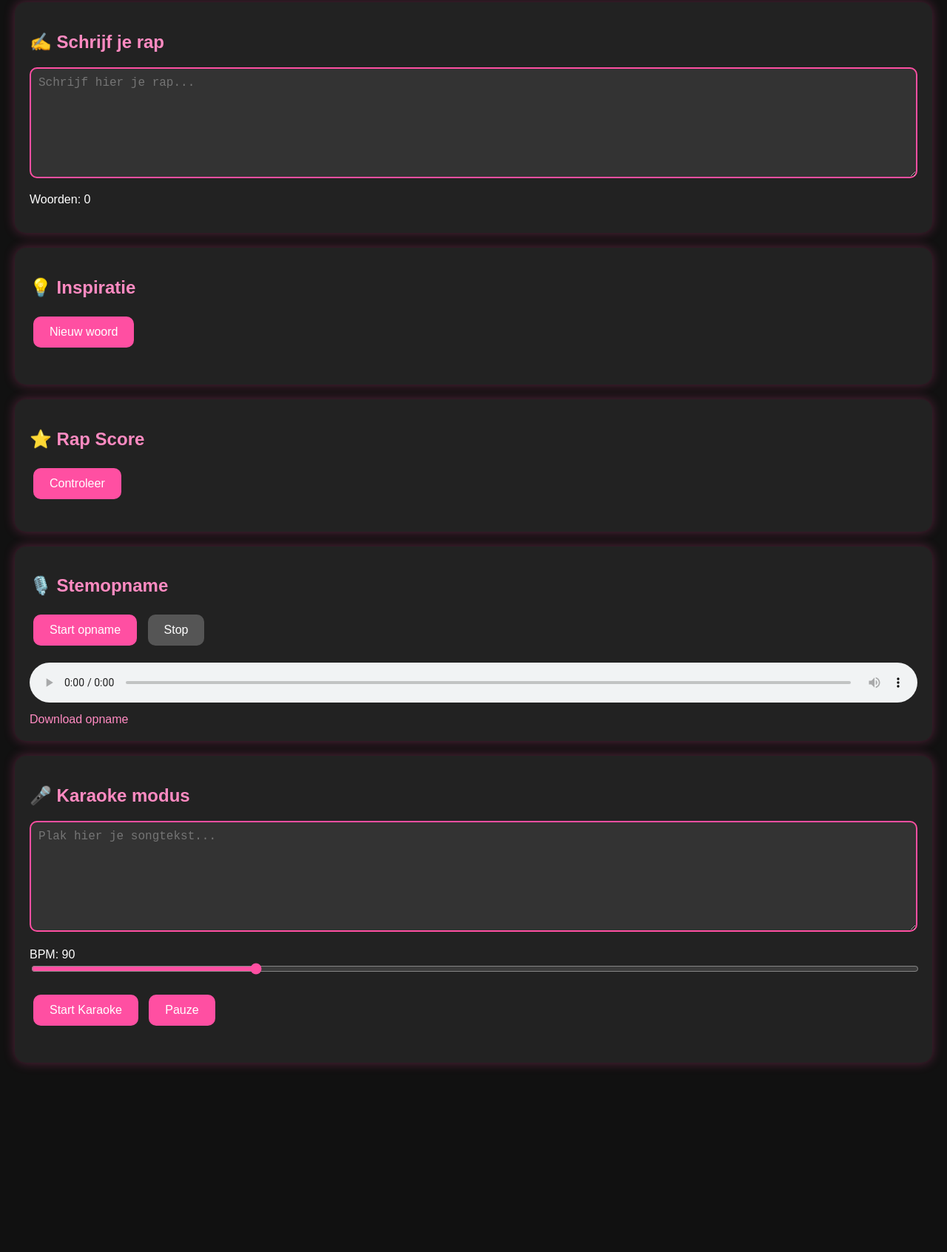
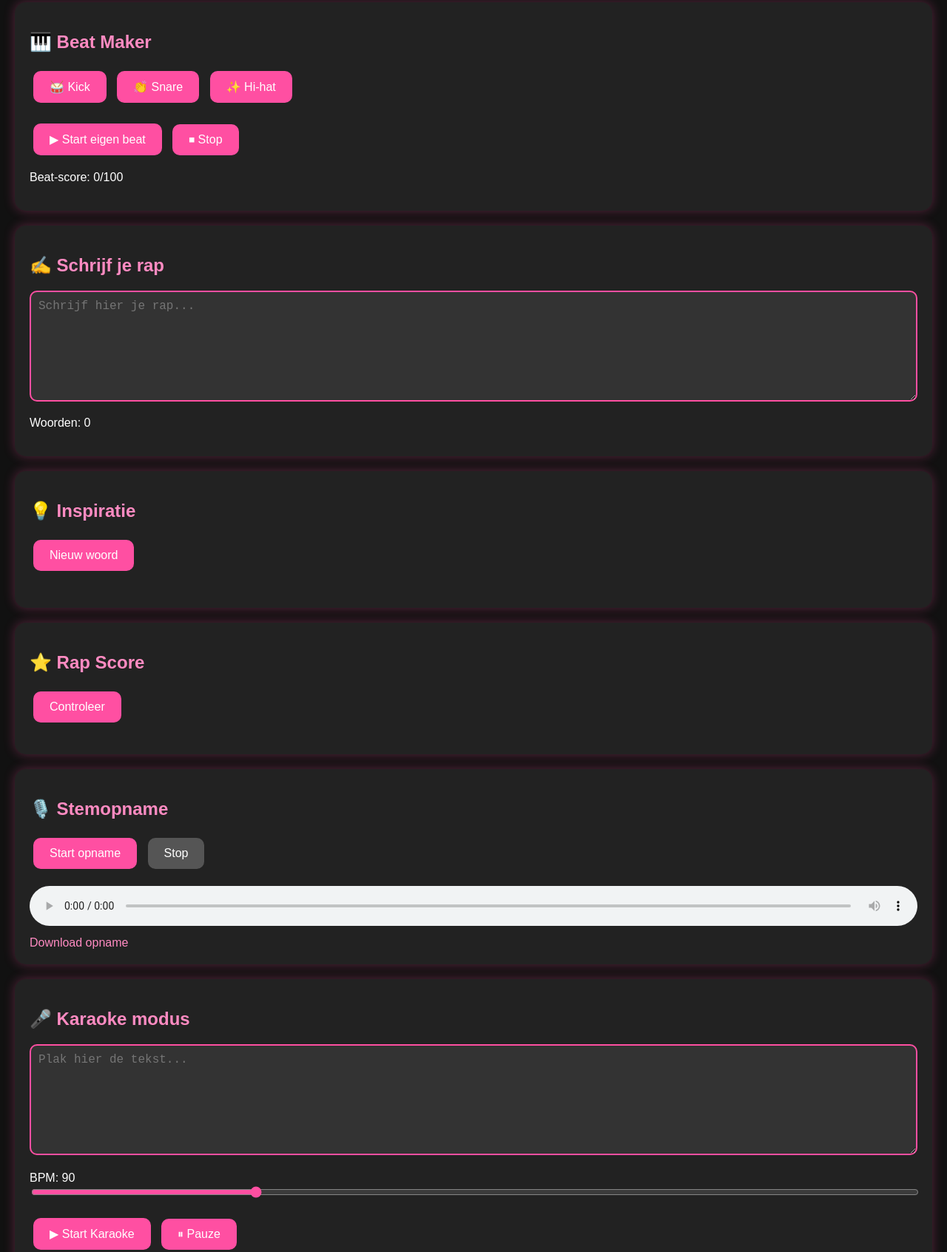
Before and after one commit to LoveOrelie/rap-trainer, a plain HTML site: page index.html in a window 1280 px wide. Shown: the part 297-1990 px from the top of the page at 74% size. Before the commit the page ends 1774 px from the top, so only its background shows below. Drawn offline with Linux system fonts and the light colour scheme.

Commit message:
Update index.html

```diff
--- a/index.html
+++ b/index.html
@@ -13,44 +13,89 @@
 
 <h1>🎤 Rap Trainer</h1>
 
+
 <div class="card">
 <h2>🥁 Beat</h2>
+
 <button id="beatBtn">Start Beat</button>
+
 </div>
+
+
+
+<div class="card">
+<h2>🎹 Beat Maker</h2>
+
+<button onclick="playKick()">🥁 Kick</button>
+<button onclick="playSnare()">👏 Snare</button>
+<button onclick="playHat()">✨ Hi-hat</button>
+
+<br><br>
+
+<button onclick="startCustomBeat()">▶ Start eigen beat</button>
+<button onclick="stopCustomBeat()">⏹ Stop</button>
+
+<p>
+Beat-score:
+<span id="beatScore">0</span>/100
+</p>
+
+</div>
+
 
 
 <div class="card">
 <h2>✍️ Schrijf je rap</h2>
 
-    <textarea id="lyrics" placeholder="Schrijf hier je rap..."></textarea>
+<textarea id="lyrics"
+placeholder="Schrijf hier je rap..."></textarea>
 
-    <p>Woorden: <span id="words">0</span></p>
+<p>
+Woorden:
+<span id="words">0</span>
+</p>
+
 </div>
+
 
 
 <div class="card">
 <h2>💡 Inspiratie</h2>
 
-    <button onclick="randomWord()">Nieuw woord</button>
+<button onclick="randomWord()">
+Nieuw woord
+</button>
 
 <p id="word"></p>
+
 </div>
+
 
 
 <div class="card">
 <h2>⭐ Rap Score</h2>
 
-    <button onclick="checkRap()">Controleer</button>
+<button onclick="checkRap()">
+Controleer
+</button>
 
 <h3 id="score"></h3>
+
 </div>
+
+
 
 
 <div class="card">
 <h2>🎙️ Stemopname</h2>
 
-    <button id="recordBtn">Start opname</button>
-    <button id="stopBtn" disabled>Stop</button>
+<button id="recordBtn">
+Start opname
+</button>
+
+<button id="stopBtn" disabled>
+Stop
+</button>
 
 <br><br>
 
@@ -61,15 +106,19 @@
 <a id="download" download="mijn_rap.webm">
 Download opname
 </a>
+
 </div>
+
+
 
 
 <div class="card">
 
 <h2>🎤 Karaoke modus</h2>
 
+
 <textarea id="karaokeLyrics"
-    placeholder="Plak hier je songtekst..."></textarea>
+placeholder="Plak hier de tekst..."></textarea>
 
 
 <br><br>
@@ -98,18 +147,21 @@
 
 
 <button onclick="startKaraoke()">
-        Start Karaoke
+▶ Start Karaoke
 </button>
 
 
 <button onclick="pauseKaraoke()">
-        Pauze
+⏸ Pauze
 </button>
+
 
 
 <div id="karaoke"></div>
 
+
 </div>
+
 
 
 <script src="script.js"></script>
```
Lines whose indentation alone changed are shown as unchanged.
